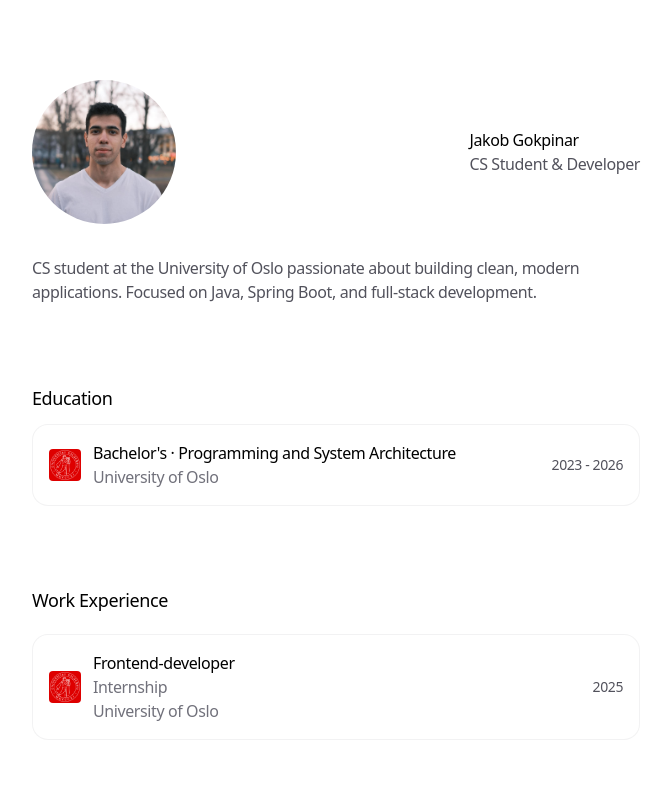
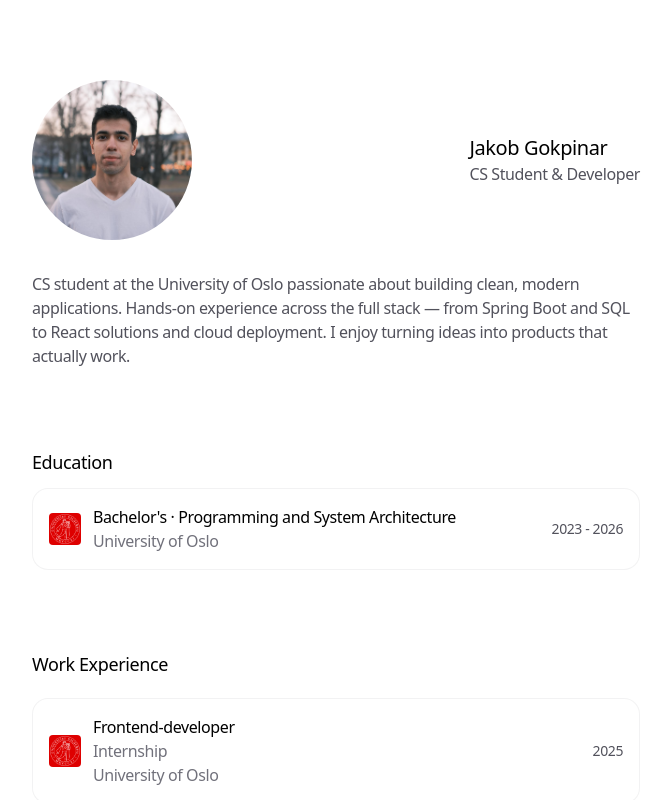
Before and after one commit to JakobGokpinar/jakobg-tech, a Next.js app: page / in a window 1280 px wide. Shown: the top 800 px of the page, without its empty margins (304-975 px from the left). Built offline with nearby package versions, Linux system fonts and the light colour scheme.

Commit message:
link update

```diff
--- a/app/header.tsx
+++ b/app/header.tsx
@@ -8,10 +8,10 @@ export function Header() {
       <img
         src="/jakob.jpg"
         alt="Jakob Gokpinar"
-        className="h-36 w-36 rounded-full object-cover"
+        className="h-40 w-40 rounded-full object-cover"
       />
       <div>
-        <Link href="/" className="font-medium text-black dark:text-white">
+        <Link href="/" className="text-xl font-medium text-black dark:text-white">
           Jakob Gokpinar
         </Link>
         <TextEffect
--- a/app/page.tsx
+++ b/app/page.tsx
@@ -94,9 +94,9 @@ export default function Personal() {
         transition={TRANSITION_SECTION}
       >
         <p className="text-zinc-600 dark:text-zinc-400">
-          CS student at the University of Oslo passionate about building
-          clean, modern applications. Focused on Java, Spring Boot, and
-          full-stack development.
+          CS student at the University of Oslo passionate about building clean, modern applications.
+          Hands-on experience across the full stack — from Spring Boot and SQL to React solutions and
+          cloud deployment. I enjoy turning ideas into products that actually work.
         </p>
       </motion.section>
 
```
